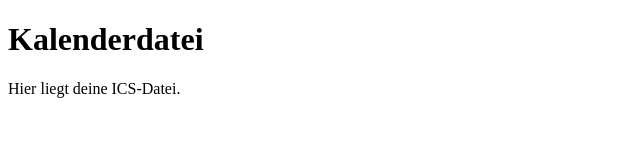
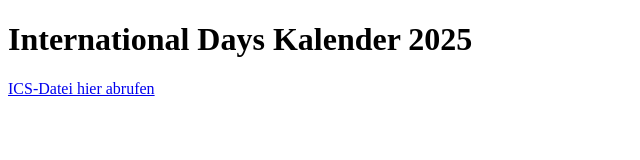
Before and after one commit to Brian0274/Brian0274.github.io, a plain HTML site: page index.html in a window 1280 px wide. Shown: the whole page, without its empty margins (0-640 px from the left). Drawn offline with Linux system fonts and the light colour scheme.

Commit message:
index.html

```diff
--- a/index.html
+++ b/index.html
@@ -1,3 +1,11 @@
 <!DOCTYPE html>
-<html><head><meta charset="UTF-8"><title>Kalender</title></head>
-<body><h1>Kalenderdatei</h1><p>Hier liegt deine ICS-Datei.</p></body></html>
+<html lang="de">
+<head>
+  <meta charset="UTF-8">
+  <title>International Days 2025</title>
+</head>
+<body>
+  <h1>International Days Kalender 2025</h1>
+  <p><a href="InternationalDays2025_Full.ics">ICS-Datei hier abrufen</a></p>
+</body>
+</html>
```
